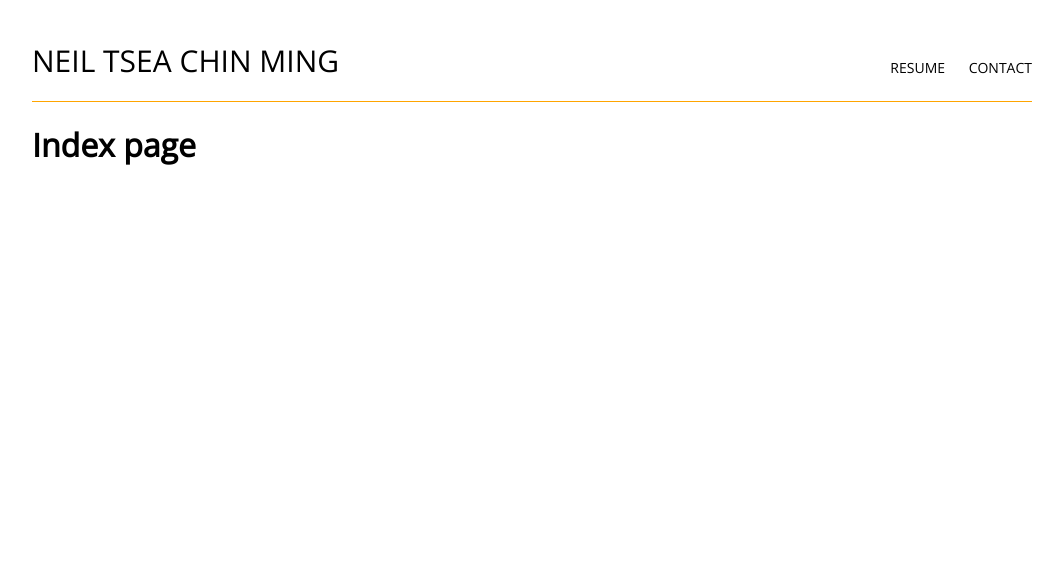
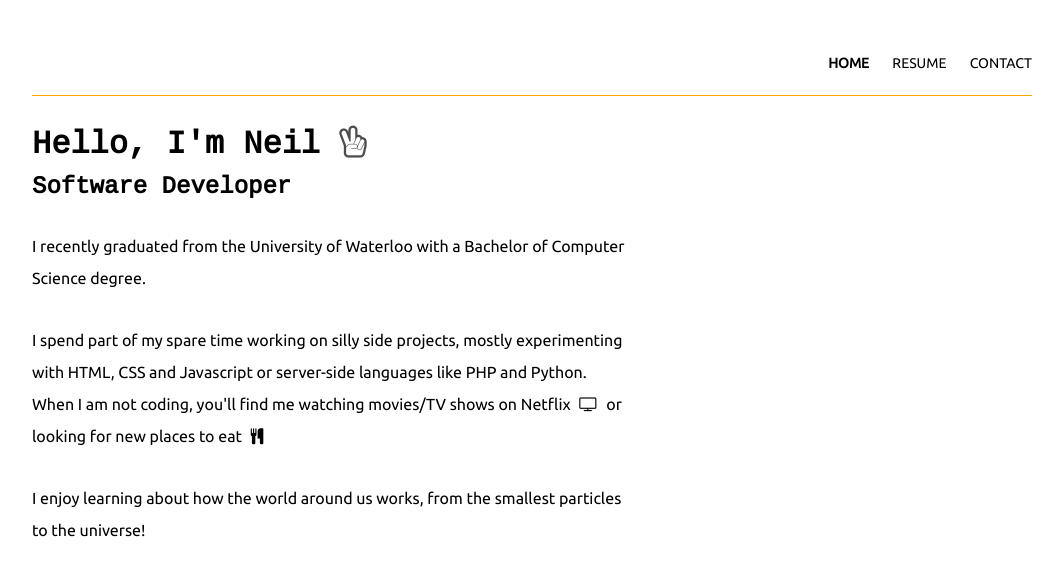
Before and after one commit to neiltcm/neiltcm.github.io, a Jekyll site: the page built from index.html, in a window 1280 px wide. Shown: the top 576 px of the page, without its empty margins (108-1171 px from the left). Built offline with Jekyll 4.4.1, drawn with Linux system fonts in a browser that asks for light colours; nearby versions of some CDN libraries.

Commit message:
Added content to index page, added favicon

```diff
--- a/_includes/head.html
+++ b/_includes/head.html
@@ -1,8 +1,8 @@
 <head>
-	<title>neiltcm.github.io</title>
+	<title>Neil TCM</title>
 	<meta name="viewport" content="width=device-width, initial-scale=1">
-	<link href="https://fonts.googleapis.com/css?family=Lato" rel="stylesheet">
-	<link href="https://fonts.googleapis.com/css?family=Open+Sans" rel="stylesheet">
+	<link rel='shortcut icon' href='images/favicon.ico' type='image/x-icon'/ >
+	<link href="https://fonts.googleapis.com/css?family=Cousine|Ubuntu" rel="stylesheet">
 	<link rel="stylesheet" href="css/font-awesome/css/font-awesome.min.css">
 	<link rel="stylesheet" type="text/css" href="css/style.css">
 	<script src="https://ajax.googleapis.com/ajax/libs/jquery/3.1.1/jquery.min.js"></script>
--- a/_includes/nav.html
+++ b/_includes/nav.html
@@ -1,8 +1,6 @@
 <div id="nav-container">
 	<div id="name">
-		<!--<p><a href="/">NEIL TSEA CHIN MING</a></p>-->
-		<p><a href="/">NEIL TSEA CHIN MING</a></p>
-		<!--<i class="fa fa-chevron-right" aria-hidden="true"></i><p class="title">Software Engineer</p>-->
+		<p class="{% if page.url == '/' %}hide{% endif %}"><a href="/">NEIL TSEA CHIN MING</a></p>
 	</div>
 	<nav>
 		<div id="menu-icon">
@@ -10,6 +8,7 @@
 		</div>
 		<div id="nav">
 			<ul>
+				<li><a class="{% if page.url == '/' %}current{% endif %}" href="./">HOME</a></li>
 				<li><a class="{% if page.url == '/resume' %}current{% endif %}" href="./resume">RESUME</a></li>
 				<!--<li><a class="{% if page.url == '/portfolio' %}current{% endif %}" href="./portfolio">PORTFOLIO</a></li>-->
 				<li class="last {% if page.url == '/contact' %}current{% endif %}"><a href="./contact">CONTACT</a></li>
--- a/contact.html
+++ b/contact.html
@@ -3,9 +3,9 @@ layout: default
 permalink: /contact
 ---
 <div id="contact-container">
-	<p class="page-title">CONTACT</p>
-	<p class="page-desc">Please feel free to contact me using the following contact information.</p>
 	<div class="page-content">
+		<p class="page-title">CONTACT</p>
+		<p class="page-desc">Please feel free to contact me using the following contact information.</p>
 		<div id="email">
 			<i class="fa fa-envelope fa-2x icon" aria-hidden="true"></i><span class="icon-text"><a href="mailto:neiltcm@gmail.com">neiltcm@gmail.com</a></span>
 		</div>
--- a/css/style.css
+++ b/css/style.css
@@ -4,7 +4,8 @@ html, body, div, ul, li, p {
 }
 
 html {
-	font-family: 'Open Sans', sans-serif;
+	font-family: 'Ubuntu', sans-serif;
+	/*font-family: 'Cutive Mono', monospace;*/
 }
 
 body {
@@ -26,6 +27,10 @@ p {
 
 nav {
 	clear: both;
+}
+
+.hide {
+	visibility: hidden;
 }
 
 #footer {
@@ -92,6 +97,35 @@ nav {
 	font-weight: bold;
 }
 
+#intro {
+	font-family: 'Cousine', monospace;
+}
+
+#intro h1 {
+	margin-bottom: 10px;
+}
+
+#intro h2 {
+	margin-top: 0;
+}
+
+#me {
+	max-width: 600px;
+}
+
+#me p {
+	margin-top: 30px;
+	line-height: 200%;
+}
+
+#me p i {
+	margin: 0 5px 0 5px;
+}
+
+#me .peace-icon {
+	color: rgba(0, 0, 0, 0.7);
+}
+
 .page-desc {
 	margin: 20px 0 0 0;
 }
@@ -134,7 +168,7 @@ nav {
 }
 
 #phone, #email {
-	margin: 0 0 30px 0;
+	margin: 30px 0 0 0;
 	position: relative;
 }
 
@@ -175,6 +209,14 @@ nav {
 
 #work {
 	margin: 0 0 50px 0;
+}
+
+#work p {
+	line-height: 150%;
+}
+
+#work li {
+	line-height: 150%;
 }
 
 #degree > p {
@@ -290,6 +332,7 @@ nav {
 		position: absolute;
 		right: 0;
 		border-radius: 3px;
+		top: 35px;
 	}
 
 	#nav li {
@@ -345,6 +388,10 @@ nav {
 		font-size: 20px;
 	}
 
+	#intro {
+		font-size: 0.8em;
+	}
+
 	.project-thumbnail {
 		width: 270px;
 		height: 180px;
--- a/index.html
+++ b/index.html
@@ -1,4 +1,18 @@
 ---
 layout: default
 ---
-<h1>Index page</h1>
+<div id="index-container">
+	<div class="page-content">
+		<div id="me">
+			<div id="intro">
+				<h1>
+					Hello, I'm Neil <i class="fa fa-hand-peace-o peace-icon" aria-hidden="true"></i>
+				</h1>
+				<h2>Software Developer</h2>
+			</div>
+			<p>I recently graduated from the University of Waterloo with a Bachelor of Computer Science degree.</p>
+			<p>I spend part of my spare time working on silly side projects, mostly experimenting with HTML, CSS and Javascript or server-side languages like PHP and Python.  When I am not coding, you'll find me watching movies/TV shows on Netflix <i class="fa fa-television" aria-hidden="true"></i> or looking for new places to eat <i class="fa fa-cutlery" aria-hidden="true"></i></p>
+			<p>I enjoy learning about how the world around us works, from the smallest particles to the universe!</p>
+		</div>
+	</div>
+</div>
--- a/resume.html
+++ b/resume.html
@@ -50,7 +50,7 @@ permalink: /resume
 						<ul>
 							<li>HTML</li>
 							<li>CSS</li>
-							<li>JS & JQuery</li>
+							<li>JS &amp; JQuery</li>
 						</ul>
 					</div>
 					<div class="skill-section">
```
Also changed, not shown: images/favicon.ico (added).
